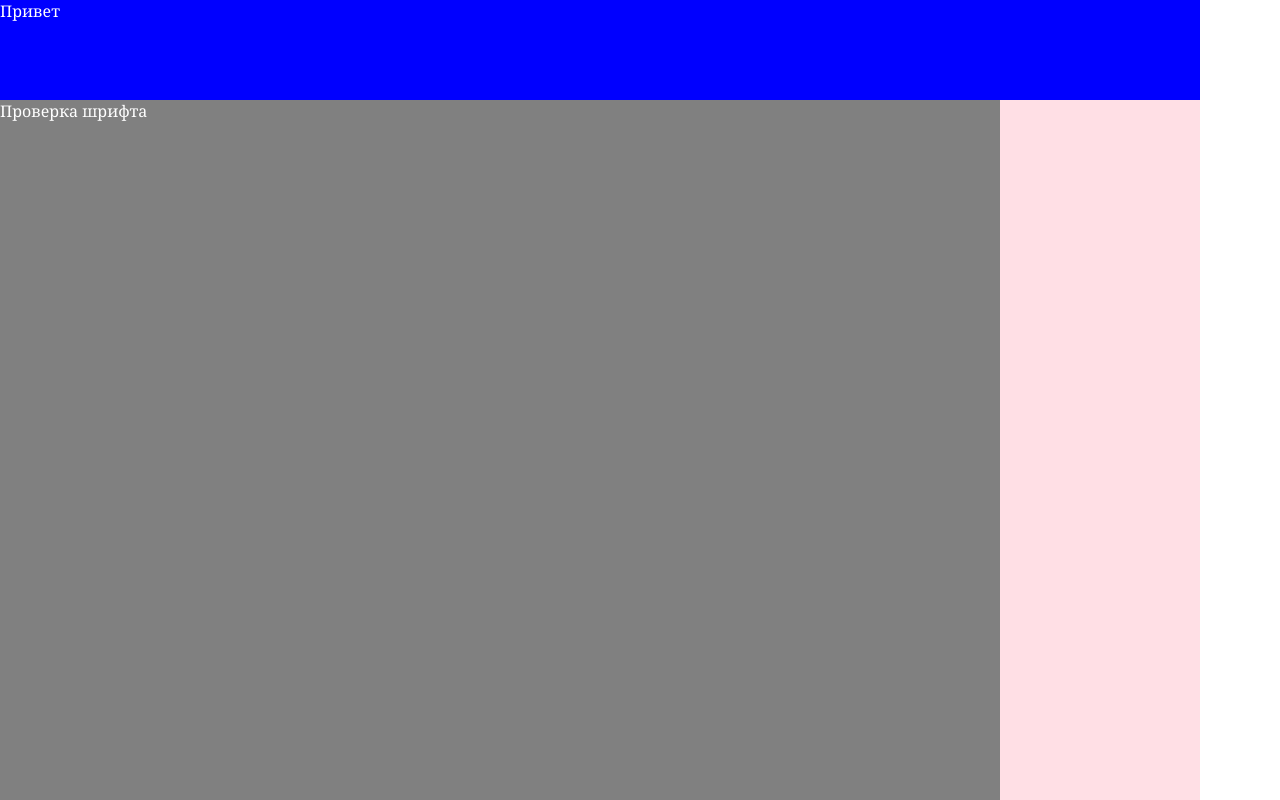
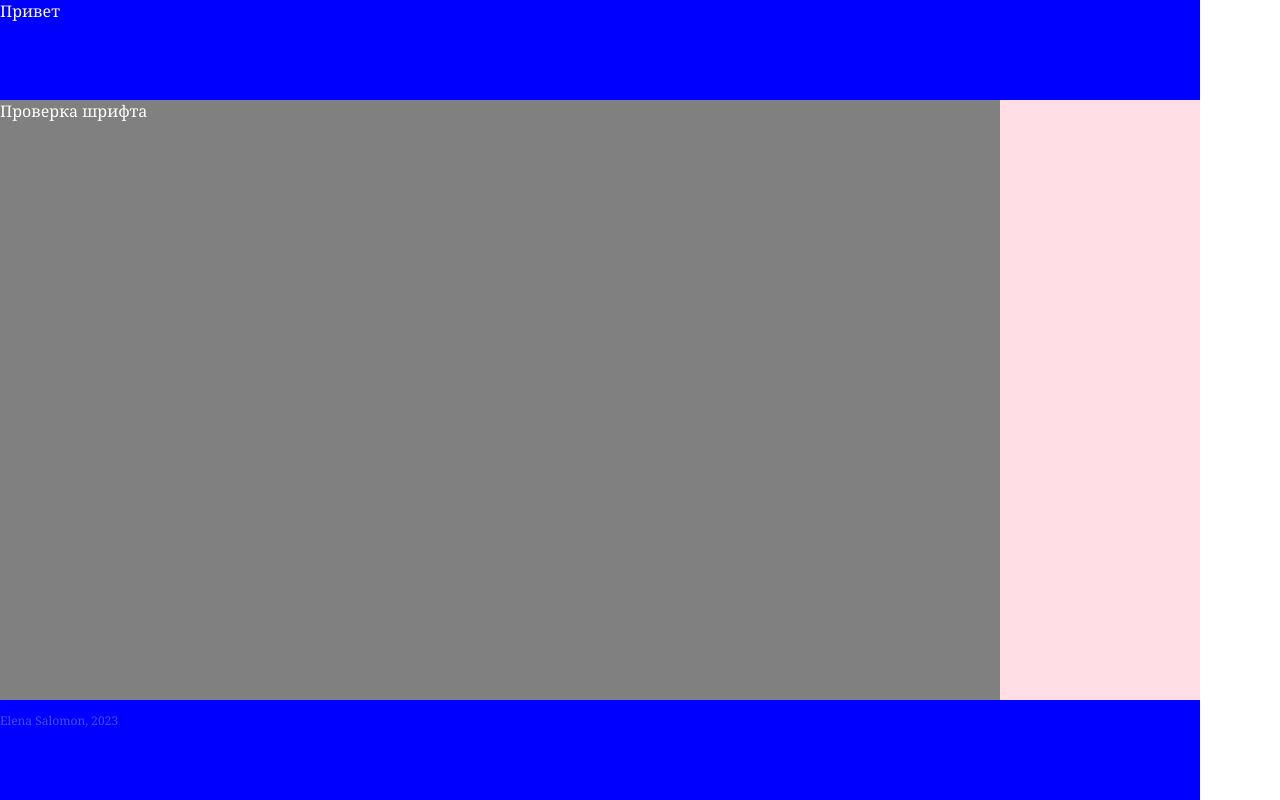
Before and after one commit to ELenS23/practice, a plain HTML site: page source/index.html in a window 1280 px wide. Shown: the top 800 px of the page. Drawn offline with Linux system fonts and the light colour scheme.

```diff
--- a/source/css/style.css
+++ b/source/css/style.css
@@ -38,7 +38,7 @@ header {
 main {
     flex: 1 1 auto;
     display: flex;
-    min-height: 100%;
+    height: 500px;
 }
 
 article {
```
